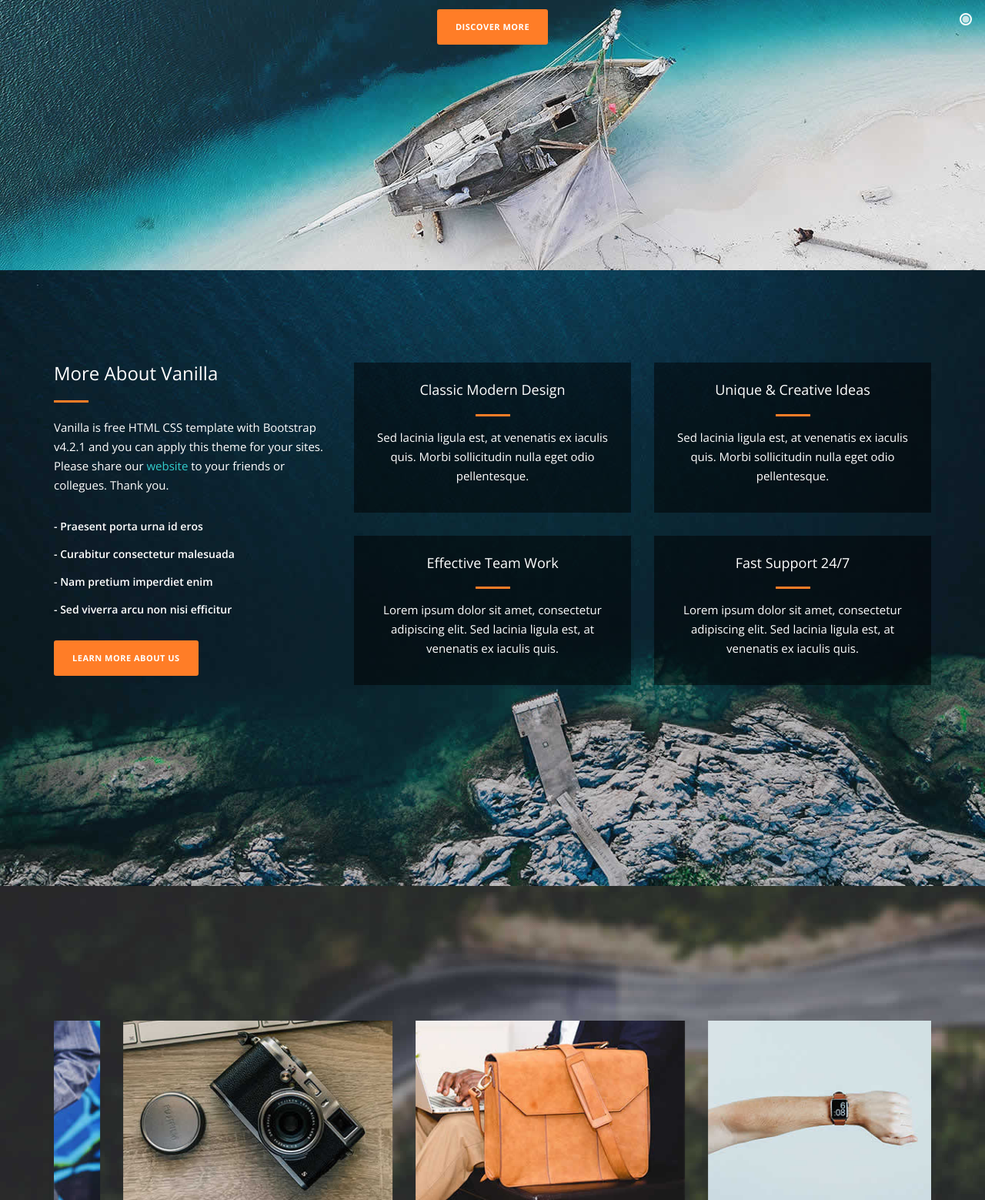
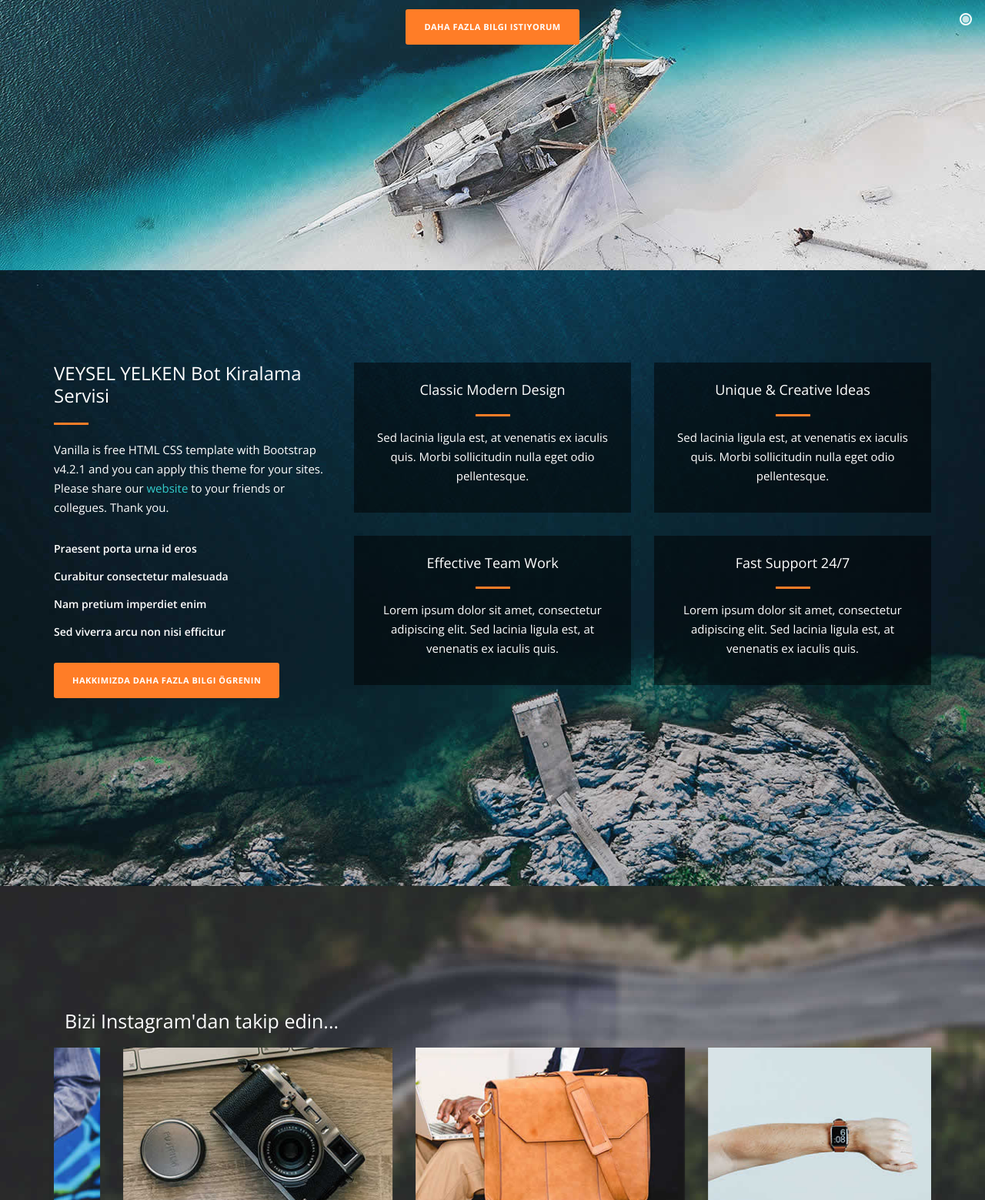
Before and after one commit to serdarayalp/my-html-templates, a plain HTML site: page vanilla/index.html in a window 1280 px wide. Shown: the part 449-2008 px from the top of the page at 77% size. Drawn offline with nearby package versions, Linux system fonts and the light colour scheme.

Commit message:
Kleine Änderungen

```diff
--- a/vanilla/index.html
+++ b/vanilla/index.html
@@ -50,9 +50,9 @@ https://www.free-css.com/free-css-templates/page259/vanilla
       <div class="container">
         <div class="first-content">
           <h1>VEYSEL YELKEN</h1>
-          <span><em>Boot kiralama</em></span>
+          <span><em>Bot kiralama</em></span>
           <div class="primary-button">
-            <a href="#services">Discover More</a>
+            <a href="#services">Daha fazla bilgi istiyorum</a>
           </div>
         </div>
       </div>
@@ -63,7 +63,7 @@ https://www.free-css.com/free-css-templates/page259/vanilla
         <div class="row">
           <div class="col-md-4">
             <div class="left-text">
-              <h4>More About Vanilla</h4>
+              <h4>VEYSEL YELKEN Bot Kiralama Servisi</h4>
               <div class="line-dec"></div>
               <p>
                 Vanilla is free HTML CSS template with Bootstrap v4.2.1 and you
@@ -72,13 +72,13 @@ https://www.free-css.com/free-css-templates/page259/vanilla
                 your friends or collegues. Thank you.
               </p>
               <ul>
-                <li>- Praesent porta urna id eros</li>
-                <li>- Curabitur consectetur malesuada</li>
-                <li>- Nam pretium imperdiet enim</li>
-                <li>- Sed viverra arcu non nisi efficitur</li>
+                <li>Praesent porta urna id eros</li>
+                <li>Curabitur consectetur malesuada</li>
+                <li>Nam pretium imperdiet enim</li>
+                <li>Sed viverra arcu non nisi efficitur</li>
               </ul>
               <div class="primary-button">
-                <a href="#portfolio">Learn More About Us</a>
+                <a href="#portfolio">Hakkimizda daha fazla bilgi ögrenin</a>
               </div>
             </div>
           </div>
@@ -132,6 +132,15 @@ https://www.free-css.com/free-css-templates/page259/vanilla
 
     <div class="parallax-content projects-content" id="portfolio">
       <div class="container">
+
+        <div class="row">
+          <div class="col-md-12">
+            <h1 style="color: #fff; padding-left: 14px;">
+              <a href="#" target="_blank" style="color: #fff;">Bizi Instagram'dan takip edin...</a>
+            </h1>
+          </div>
+        </div>
+
         <div class="row">
           <div class="col-md-12">
             <div id="owl-testimonials" class="owl-carousel owl-theme">
@@ -351,12 +360,14 @@ https://www.free-css.com/free-css-templates/page259/vanilla
                     -->
 
               <iframe
-                src="https://www.google.com/maps/embed?pb=!1m18!1m12!1m3!1d1197183.8373802372!2d-1.9415093691103689!3d6.781986417238027!2m3!1f0!2f0!3f0!3m2!1i1024!2i768!4f13.1!3m3!1m2!1s0xfdb96f349e85efd%3A0xb8d1e0b88af1f0f5!2sKumasi+Central+Market!5e0!3m2!1sen!2sth!4v1532967884907"
+                src="https://www.google.com/maps/embed?pb=!1m18!1m12!1m3!1d6404.2670710266075!2d29.110734306975157!3d36.62317220873763!2m3!1f0!2f0!3f0!3m2!1i1024!2i768!4f13.1!3m3!1m2!1s0x14c0439b0db6b13b%3A0x87150704244f70d7!2zRmV0aGl5ZSwgTXXEn2xhLCBUw7xya2Vp!5e0!3m2!1sde!2sde!4v1602590220687!5m2!1sde!2sde"
                 width="100%"
                 height="390"
                 frameborder="0"
                 style="border: 0"
-                allowfullscreen
+                allowfullscreen=""
+                aria-hidden="false"
+                tabindex="0"
               ></iframe>
             </div>
           </div>
```
